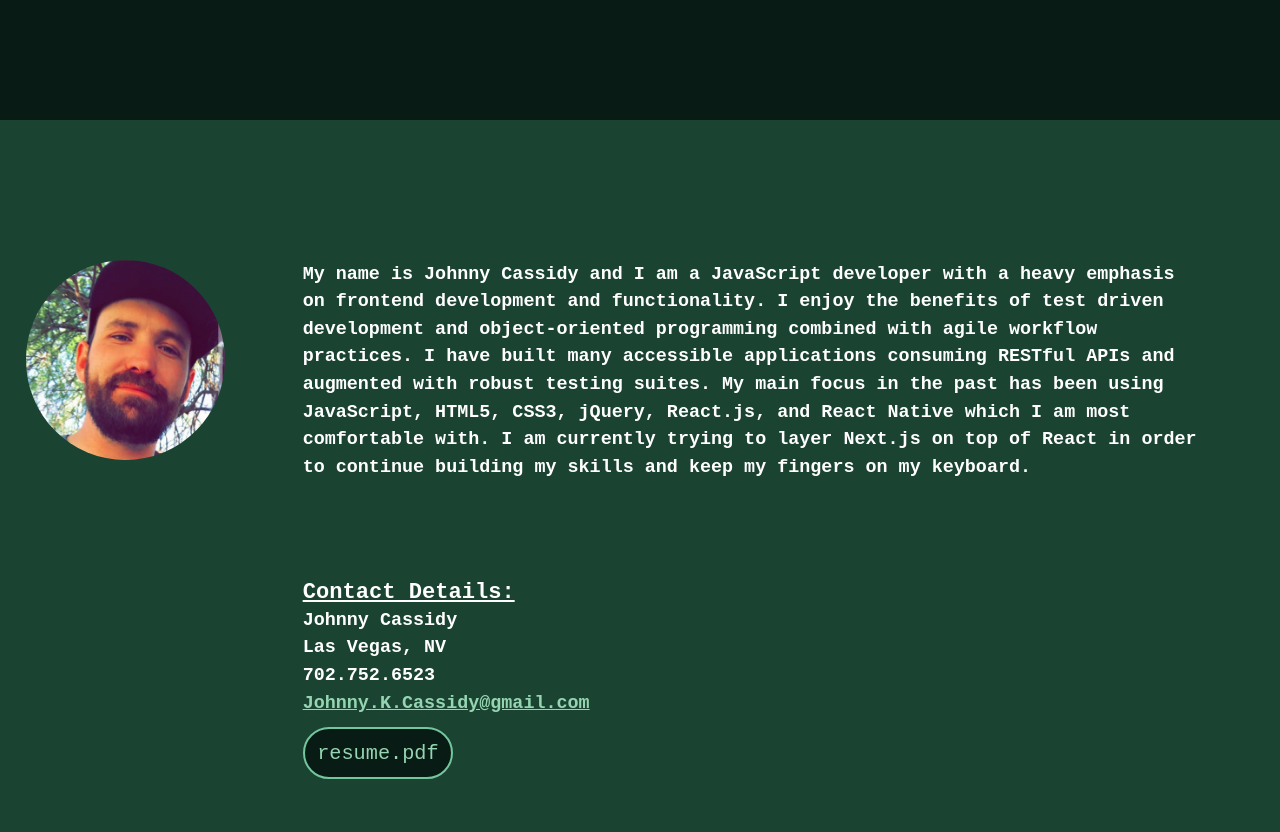
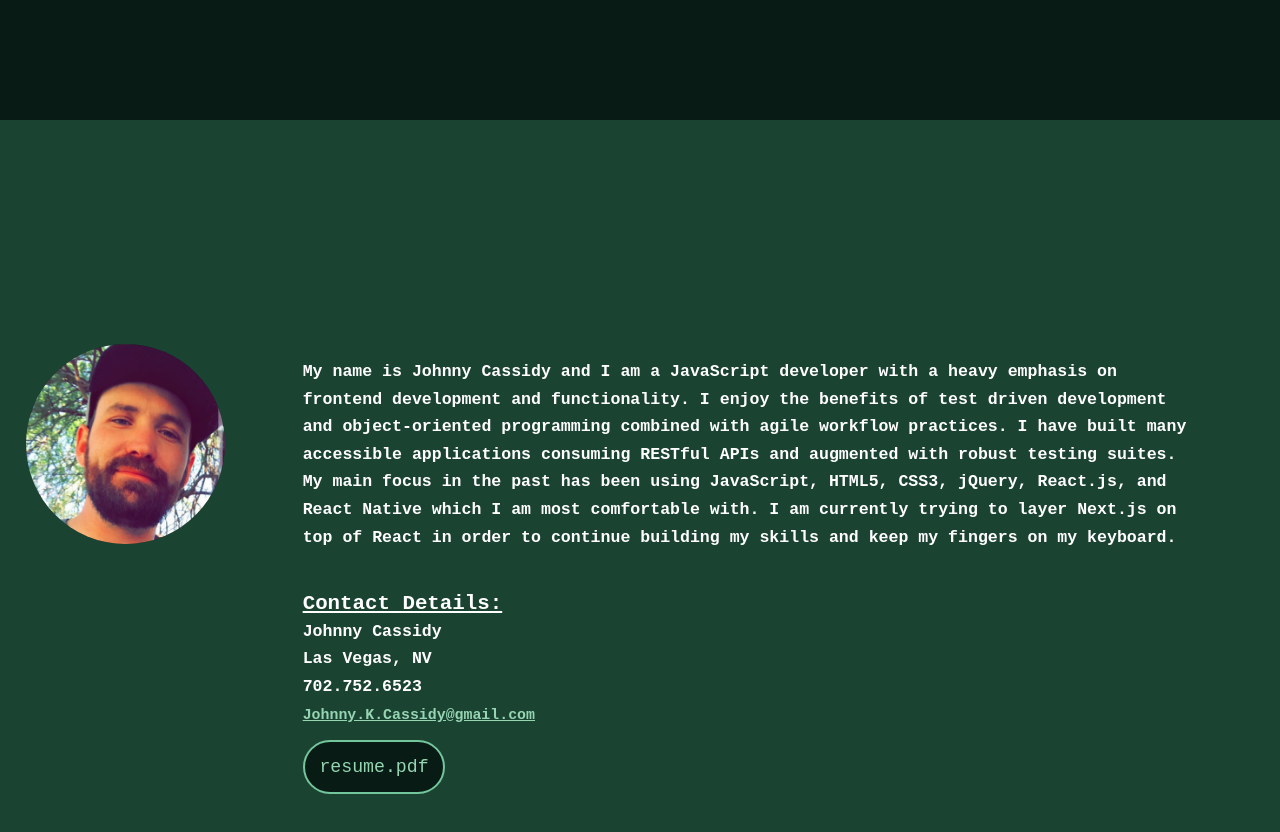
Before and after one commit to pJanks/personalPortfolio, a React (Create React App) app: page / in a window 1280 px wide. Shown: the part 680-1512 px from the top of the page. Built offline with nearby package versions, Linux system fonts and the light colour scheme.

Commit message:
Adjust styles

```diff
--- a/src/components/About/AboutStyledComponents.js
+++ b/src/components/About/AboutStyledComponents.js
@@ -6,6 +6,8 @@ export const StyledAboutSection = styled.section`
   display: flex;
   height: 100vh;
   justify-content: space-between;
+  padding-bottom: 2%;
+  padding-top: 13vh;
   width: 100%;
 `
 
@@ -13,7 +15,7 @@ export const StyledPortrait = styled.img`
   border-radius: 100%;
   height: 200px;
   margin-left: 2%;
-  margin-bottom: 25%;
+  margin-top: -18%;
   width: 200px;
 `
 
@@ -39,24 +41,28 @@ export const StyledContactInfo = styled.section`
 
 export const StyledAboutParagraph = styled.p`
   background-color: inherit;
-  margin: 0 4% 10% 4%;
+  font-size: 90%;
+  margin: 4% 4% 0 4%;
 `
 
 export const StyledContactLabel = styled.label`
   background-color: inherit;
-  font-size: 120%;
+  font-size: 113%;
   text-decoration: underline;
+  margin-top: 4%;
   width: 100%;
 `
 
 export const StyledContactInfoSpan = styled.span`
   background-color: inherit;
+  font-size: 90%;
   width: 100%;
 `
 
 export const StyledContactInfoLink = styled.a`
   background-color: inherit;
   color: #95D5B2;
+  font-size: 90%;
   width: fit-content;
 `
 
@@ -65,8 +71,9 @@ export const ContactInfoButton = styled.button`
   border-radius: 30px;
   color: #95D5B2;
   font-size: 110%;
-  margin: 8% 0 0 0;
-  padding: 10%;
+  margin-top: 10%;
+  margin-bottom: 5%;
+  padding: 13%;
   width: fit-content;
 
   &:hover {
```
